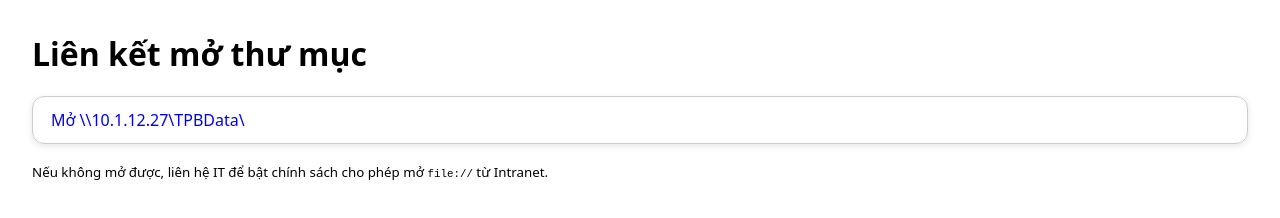
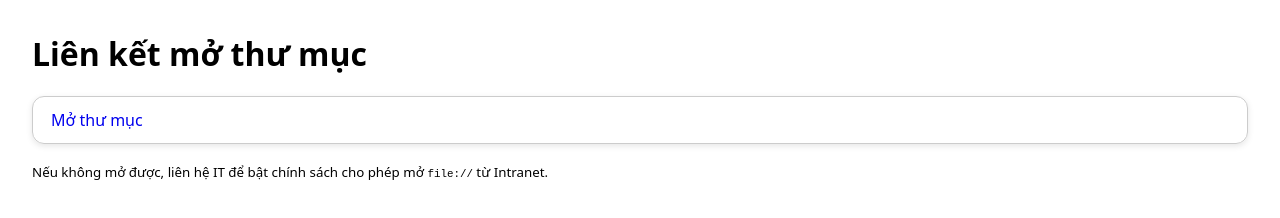
Before and after one commit to hoangnkh/testweb, a plain HTML site: page index.html in a window 1280 px wide. Drawn offline with Linux system fonts and the light colour scheme.

Commit message:
Update index.html

```diff
--- a/index.html
+++ b/index.html
@@ -14,7 +14,7 @@
 <body>
   <h1>Liên kết mở thư mục</h1>
   <div class="grid">
-    <a class="btn" href="file://10.1.12.27/TPBData/">Mở \\10.1.12.27\TPBData\</a>
+    <a class="btn" href="file://10.1.12.27/TPBData/">Mở thư mục</a>
     <!-- Thêm các nút khác nếu cần -->
   </div>
   <p><small>Nếu không mở được, liên hệ IT để bật chính sách cho phép mở <code>file://</code> từ Intranet.</small></p>
```
